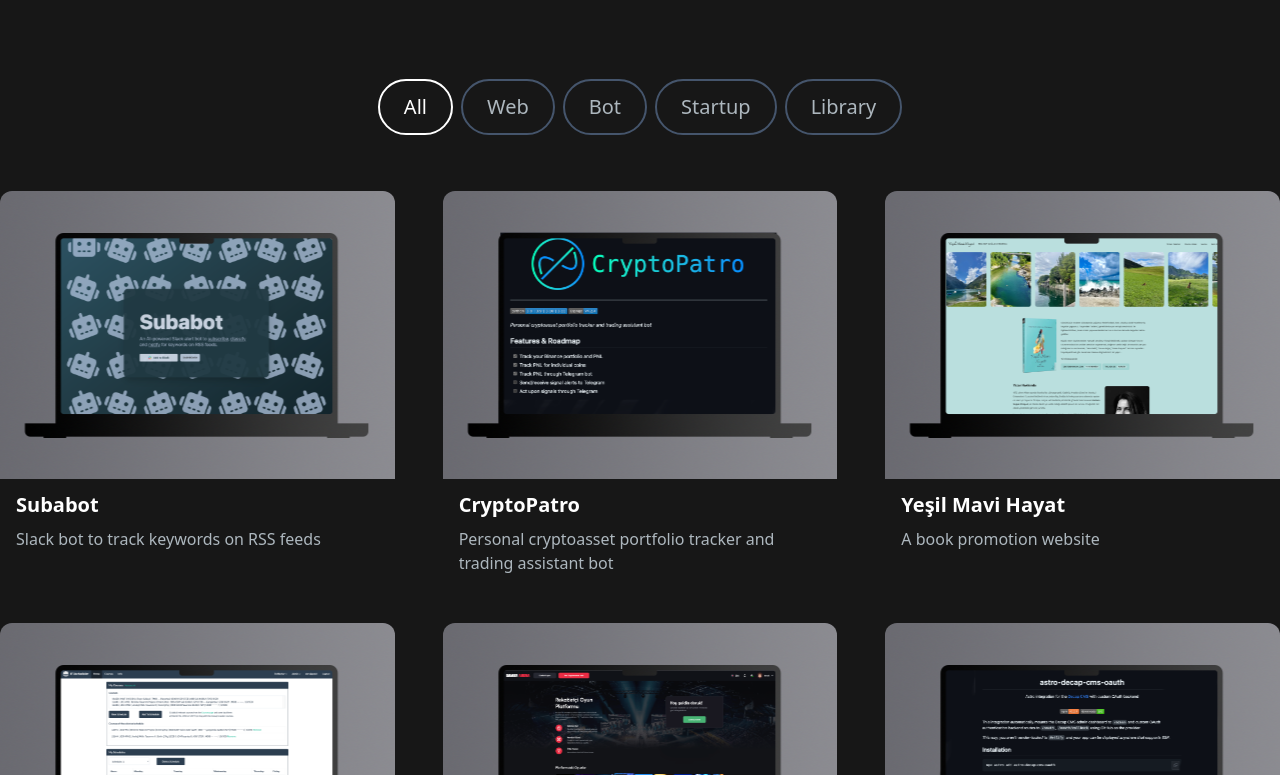
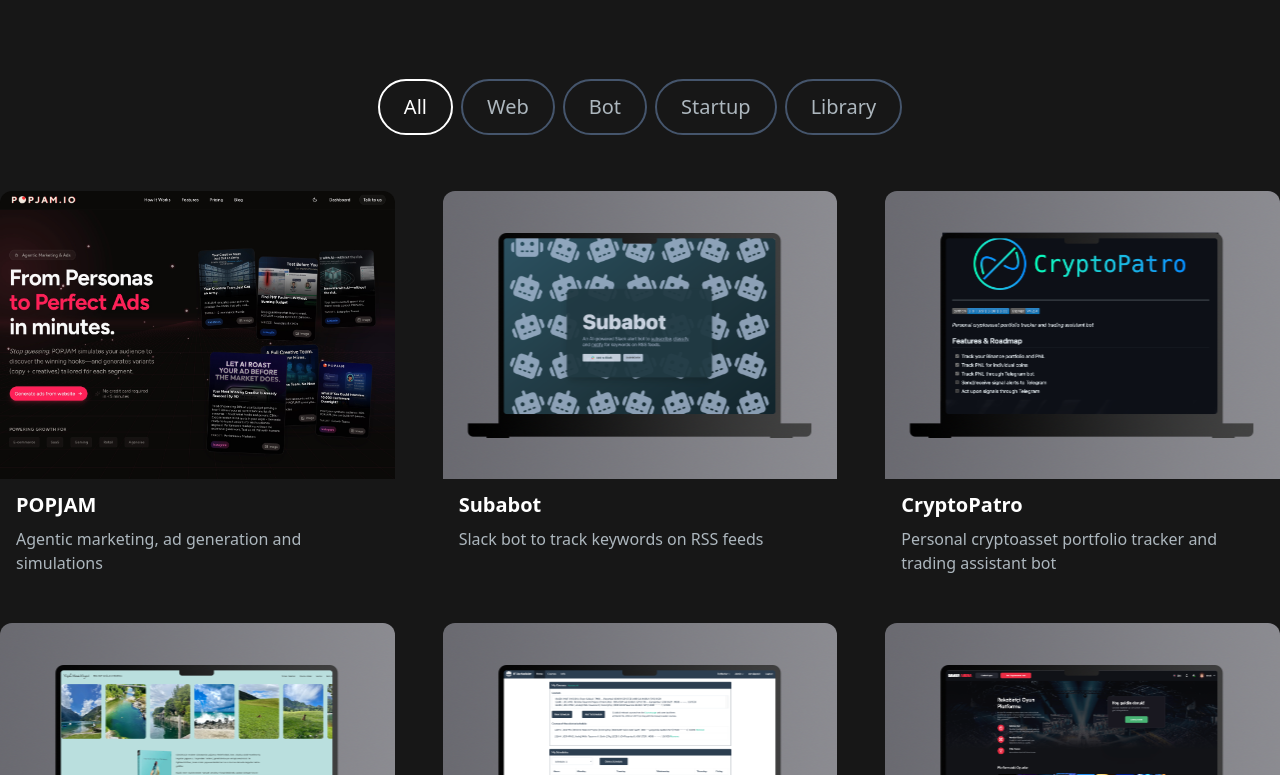
Before and after one commit to dorukgezici/dorukgezici.github.io, an Astro site: page / in a window 1280 px wide. Shown: the part 1728-2503 px from the top of the page. Built offline with nearby package versions, Linux system fonts and the light colour scheme; Astro itself is replaced by a stand-in of ours.

Commit message:
Added POPJAM as project

```diff
--- a/src/components/ProjectsSection/index.tsx
+++ b/src/components/ProjectsSection/index.tsx
@@ -4,6 +4,15 @@
 import { useRef, useState } from "react"
 
 const projectsData = [
+  {
+    id: 0,
+    title: "POPJAM",
+    description: "Agentic marketing, ad generation and simulations",
+    image: "/img/projects/popjam-landing.jpeg",
+    tag: ["All", "Startup", "Web"],
+    gitUrl: "#projects",
+    previewUrl: "https://popjam.io",
+  },
   {
     id: 1,
     title: "Subabot",
```
Also changed, not shown: public/img/projects/popjam-landing.jpeg (added).
